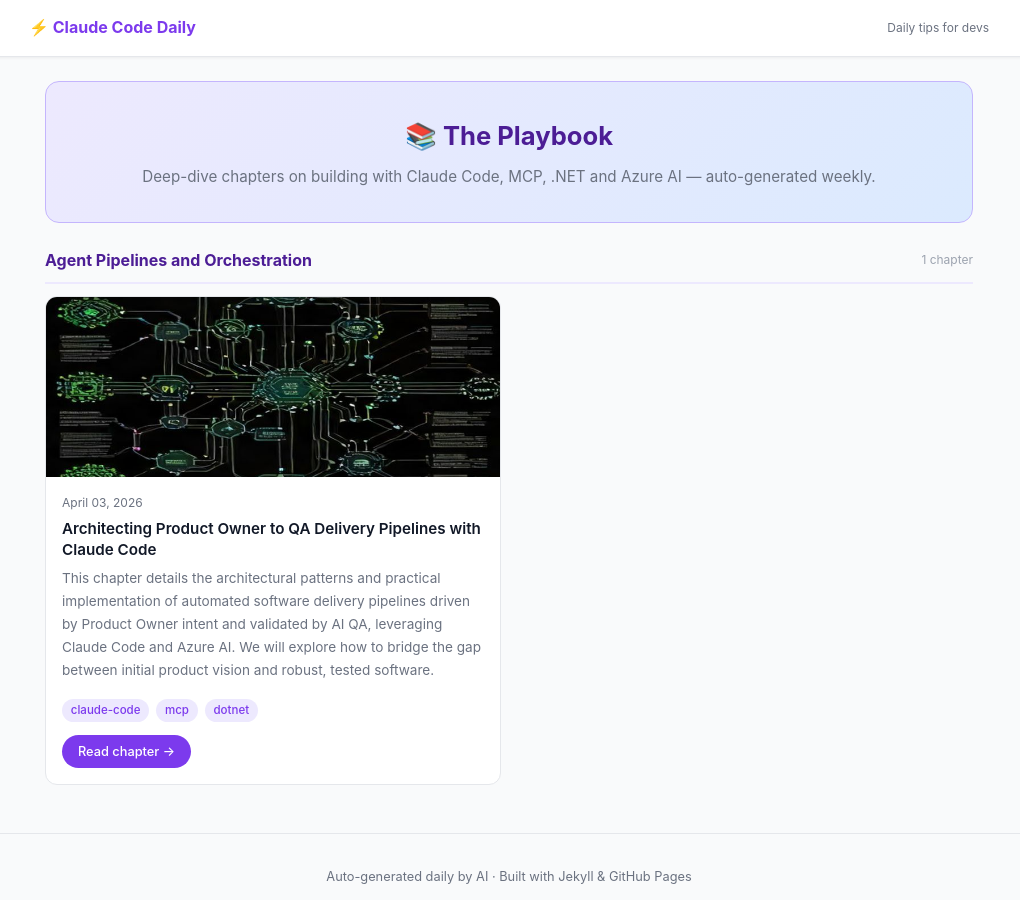
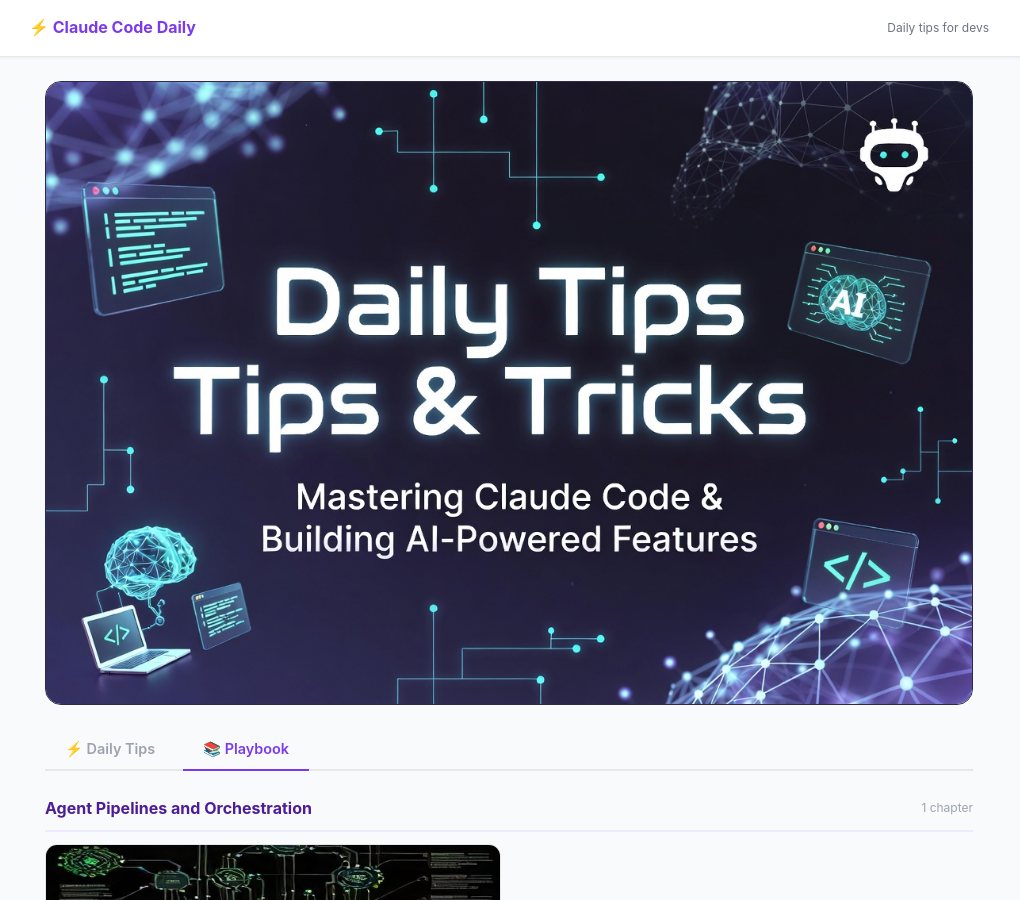
Before and after one commit to jephunnehrm/claude-daily-tips, a Jekyll site: the page built from playbook.html, in a window 1280 px wide and 900 px high. Shown: the whole window, without its empty margins (131-1151 px from the left). Built offline with Jekyll 4.4.1, drawn with Linux system fonts in a browser that asks for light colours.

Commit message:
Update playbook.html

```diff
--- a/playbook.html
+++ b/playbook.html
@@ -3,20 +3,28 @@
 title: Playbook
 ---
 
-<div style="margin-bottom:2rem;">
-  <div class="hero" style="margin-bottom:1.5rem;">
-    <h1>📚 The Playbook</h1>
-    <p>Deep-dive chapters on building with Claude Code, MCP, .NET and Azure AI — auto-generated weekly.</p>
+<!-- Banner image -->
+<div style="border-radius:16px; overflow:hidden; margin-bottom:1.5rem; border:1px solid #2d2a4e;">
+  <img
+    src="{{ site.baseurl }}/assets/images/banner.jpg"
+    alt="Claude Code Daily — Daily Tips & Tricks"
+    style="width:100%; display:block;"
+  >
+</div>
+
+<!-- Tab nav -->
+<div style="display:flex; gap:0.5rem; margin-bottom:1.5rem; border-bottom:2px solid #e5e7eb; padding-bottom:0;">
+  <a href="{{ site.baseurl }}/" style="padding:0.5rem 1.25rem; font-size:0.9rem; font-weight:600; color:#9ca3af; text-decoration:none;">⚡ Daily Tips</a>
+  <a href="{{ site.baseurl }}/playbook/" style="padding:0.5rem 1.25rem; font-size:0.9rem; font-weight:600; color:#7c3aed; border-bottom:2px solid #7c3aed; margin-bottom:-2px; text-decoration:none;">📚 Playbook</a>
 </div>
 
 {% assign series_list = site.playbook | map: "series" | uniq %}
-  {% assign series_names = site.playbook | map: "series_name" | uniq %}
 
 {% for series_id in series_list %}
   {% assign chapters = site.playbook | where: "series", series_id | sort: "date" | reverse %}
   {% assign first = chapters | first %}
 
-    <div style="margin-bottom:2rem;">
+  <div style="margin-bottom:2.5rem;">
     <div style="display:flex; align-items:center; justify-content:space-between; margin-bottom:0.75rem; border-bottom:2px solid #ede9fe; padding-bottom:0.5rem;">
       <h2 style="font-size:1rem; font-weight:700; color:#4c1d95;">{{ first.series_name }}</h2>
       <span style="font-size:0.75rem; color:#9ca3af;">{{ chapters.size }} chapter{% if chapters.size != 1 %}s{% endif %}</span>
@@ -53,5 +61,3 @@
   <p>First playbook chapter drops next Monday!</p>
 </div>
 {% endif %}
-
-</div>
```
Lines whose indentation alone changed are shown as unchanged.
